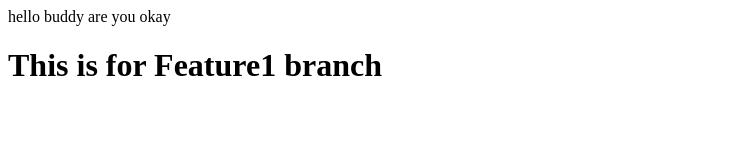
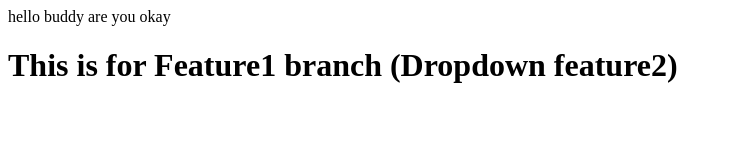
Before and after one commit to Vaibhav-2464/localrepos, a plain HTML site: page index.html in a window 1280 px wide. Shown: the whole page, without its empty margins (0-732 px from the left). Drawn offline with Linux system fonts and the light colour scheme.

Commit message:
add dropdwon Feature2

```diff
--- a/index.html
+++ b/index.html
@@ -1,2 +1,2 @@
 <p>hello buddy are you okay</p>
-<h1>This is  for Feature1 branch</h1>
+<h1>This is  for Feature1 branch (Dropdown feature2)</h1>
```
